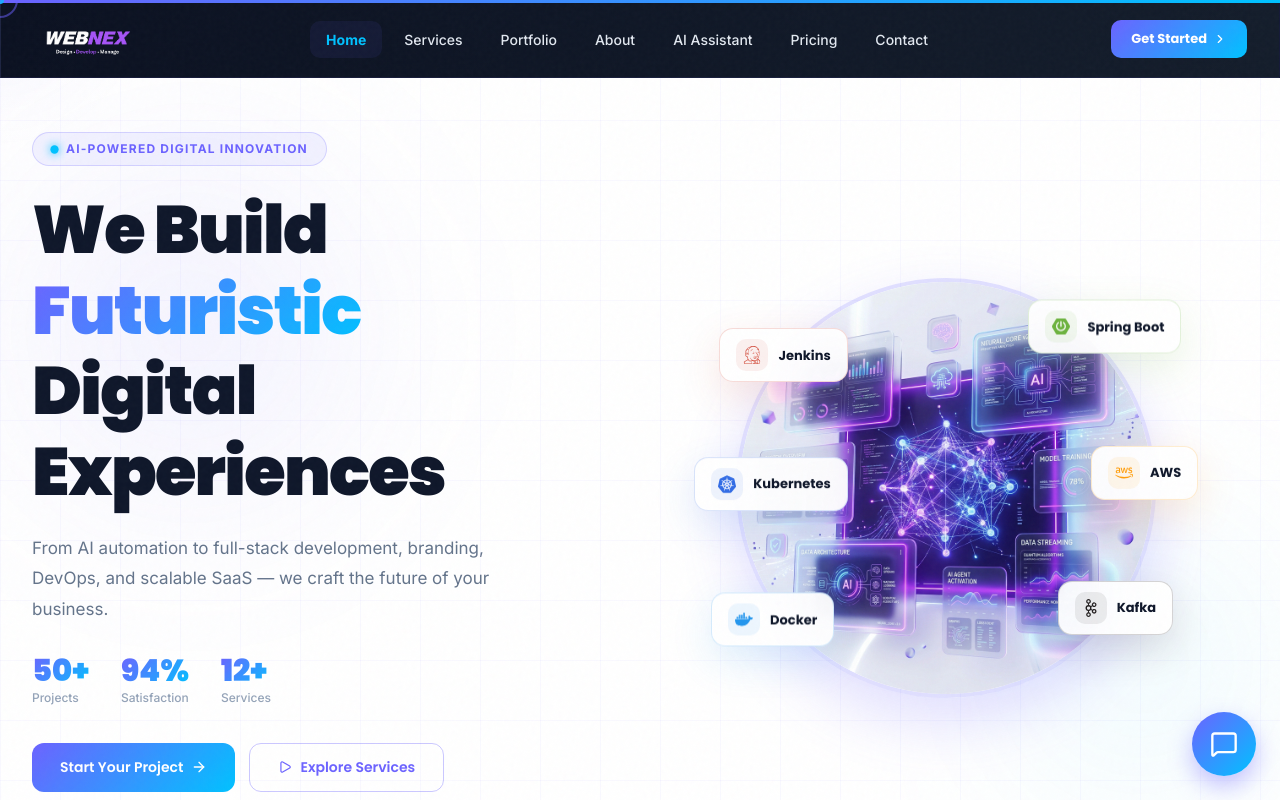
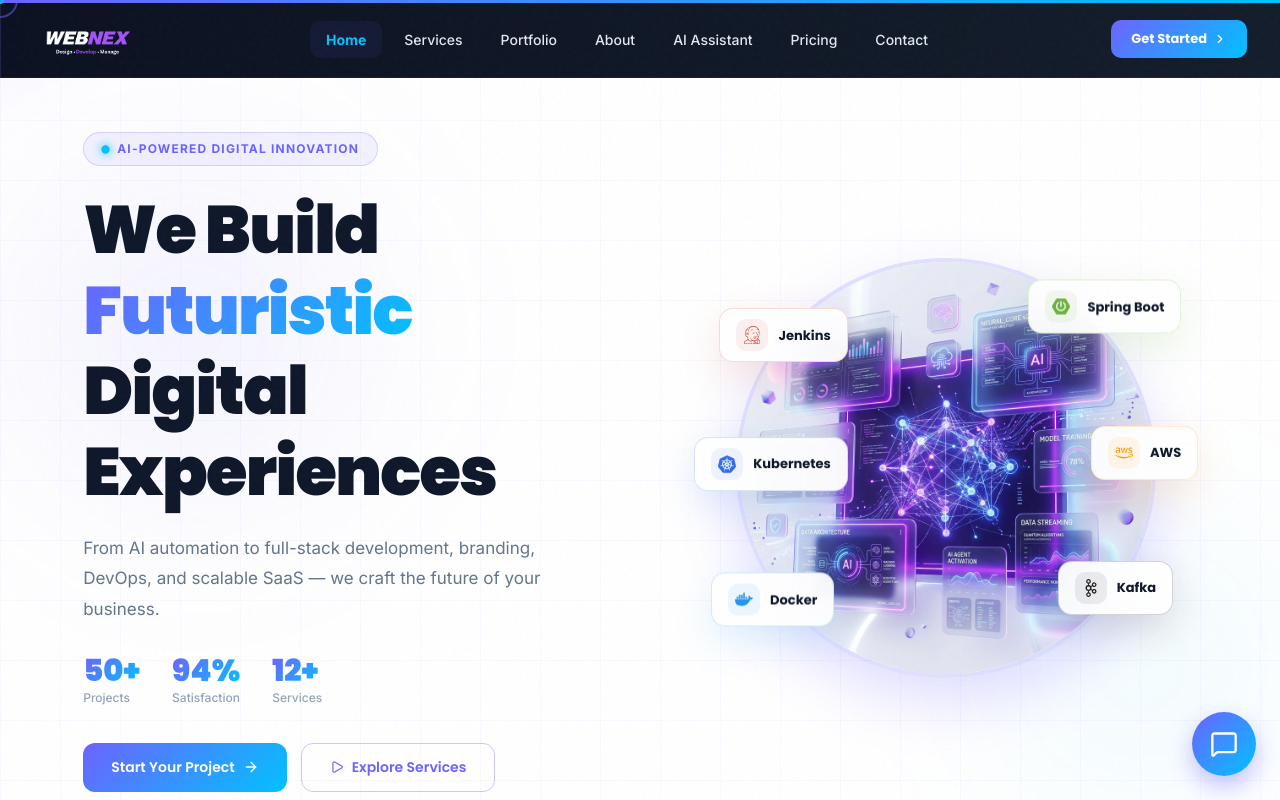
Before and after one commit to priyanshuvishwakarma273403/Webnex-Agency, a Next.js app: page / in a window 1280 px wide. Shown: the top 800 px of the page. Built offline with nearby package versions, Linux system fonts and the light colour scheme.

Commit message:
feat: add HeroSection component with motion animations and responsive layout

```diff
--- a/src/sections/HeroSection.js
+++ b/src/sections/HeroSection.js
@@ -78,7 +78,7 @@
             .hero-btns { justify-content: center; width: 100%; }
             .hero-btns > a { width: 100%; justify-content: center; }
             .hero-badges { justify-content: center; }
-            .hero-img-container { min-height: 280px !important; border-radius: 20px !important; }
+            .hero-img-container { min-height: unset !important; aspect-ratio: 1/1 !important; border-radius: 50% !important; max-width: 340px !important; margin: 0 auto; }
 
             /* Make floating cards perfectly responsive for phones */
             .hero-float-card > div {
@@ -112,6 +112,7 @@
             initial={{ opacity: 0, y: 40 }}
             animate={{ opacity: 1, y: 0 }}
             transition={{ duration: 0.8, ease: [0.6, -0.05, 0.01, 0.99] }}
+            style={{ paddingLeft: 'clamp(0px, 4vw, 60px)' }}
           >
             {/* Badge */}
             <motion.div
@@ -226,7 +227,7 @@
               borderRadius: '50%', filter: 'blur(40px)',
             }} />
 
-            <div style={{ display: 'flex', justifyContent: 'center', marginTop: '-20px' }}>
+            <div style={{ display: 'flex', justifyContent: 'center', marginTop: '-60px' }}>
               <div style={{ position: 'relative', width: '100%', maxWidth: 420, display: 'flex', justifyContent: 'center' }}>
                 <div className="hero-img-container" style={{
                   position: 'relative', width: '100%', aspectRatio: '1/1',
```
